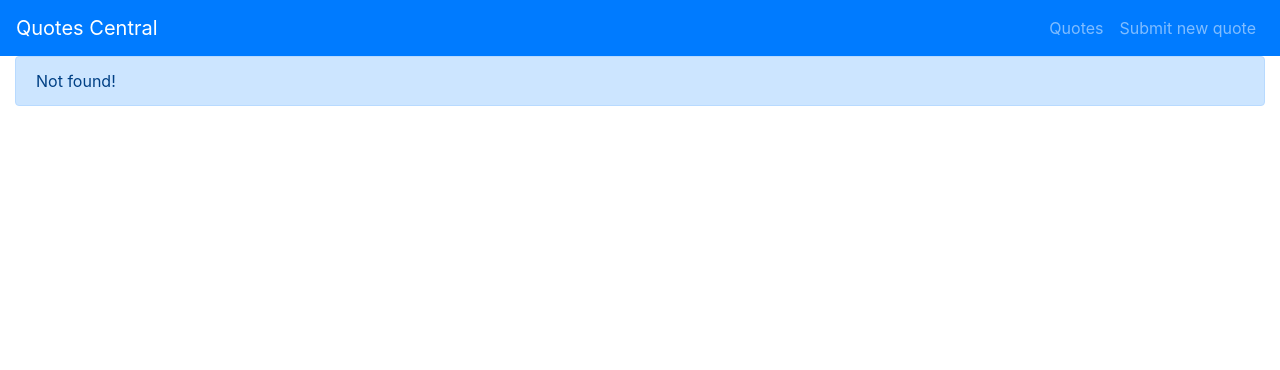
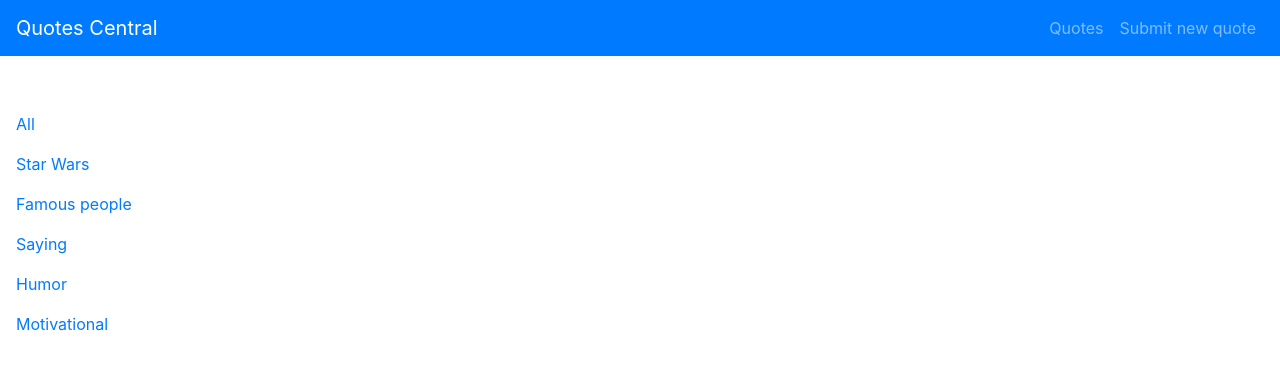
Before and after one commit to SaadatKosumbaeva/js_group_13_exam_8_kosumbaeva_saadat, an Angular app: page / in a window 1280 px wide. Before the commit this address had no page. Shown: the top 370 px of the page. Built offline with nearby package versions, Linux system fonts and the light colour scheme.

Commit message:
Minor edits have been made.

```diff
--- a/src/app/app-routing.module.ts
+++ b/src/app/app-routing.module.ts
@@ -7,8 +7,8 @@ import { QuotesComponent } from './quotes/quotes.component';
 
 const routes: Routes = [
   {
-    path: 'quotes', component: HomeComponent, children: [
-      {path: ':id', component: QuotesComponent},
+    path: '', component: HomeComponent, children: [
+      {path: 'quotes/:id', component: QuotesComponent},
     ]
   },
   {path: 'add-quote', component: NewQuoteComponent},
--- a/src/app/not-found.component.ts
+++ b/src/app/not-found.component.ts
@@ -3,7 +3,7 @@ import { Component } from '@angular/core';
 @Component({
   selector: 'app-not-found',
   template: `
-  <p class="alert alert-primary">Not found!</p>
+  <p class="alert alert-primary mt-5">Not found!</p>
   `
 })
 export class NotFoundComponent {}
--- a/src/app/sidebar/sidebar.component.html
+++ b/src/app/sidebar/sidebar.component.html
@@ -1,20 +1,20 @@
 <ul class="nav flex-column">
   <li class="nav-item">
-    <a class="nav-link" routerLink="all">All</a>
+    <a class="nav-link" routerLink="quotes/all">All</a>
   </li>
   <li class="nav-item">
-    <a class="nav-link" routerLink="star-wars">Star Wars</a>
+    <a class="nav-link" routerLink="quotes/star-wars">Star Wars</a>
   </li>
   <li class="nav-item">
-    <a class="nav-link" routerLink="famous-people">Famous people</a>
+    <a class="nav-link" routerLink="quotes/famous-people">Famous people</a>
   </li>
   <li class="nav-item">
-    <a class="nav-link" routerLink="saying">Saying</a>
+    <a class="nav-link" routerLink="quotes/saying">Saying</a>
   </li>
   <li class="nav-item">
-    <a class="nav-link" routerLink="humor">Humor</a>
+    <a class="nav-link" routerLink="quotes/humor">Humor</a>
   </li>
   <li class="nav-item">
-    <a class="nav-link" routerLink="motivational">Motivational</a>
+    <a class="nav-link" routerLink="quotes/motivational">Motivational</a>
   </li>
 </ul>
--- a/src/app/toolbar/toolbar.component.html
+++ b/src/app/toolbar/toolbar.component.html
@@ -1,5 +1,5 @@
 <nav class="navbar navbar-dark bg-primary">
-  <a class="navbar-brand" routerLink="/quotes/all">Quotes Central</a>
+  <a class="navbar-brand" routerLink="/">Quotes Central</a>
   <div class="navbar-expand">
     <ul class="navbar-nav">
       <li class="nav-item" routerLinkActive="active">
```
